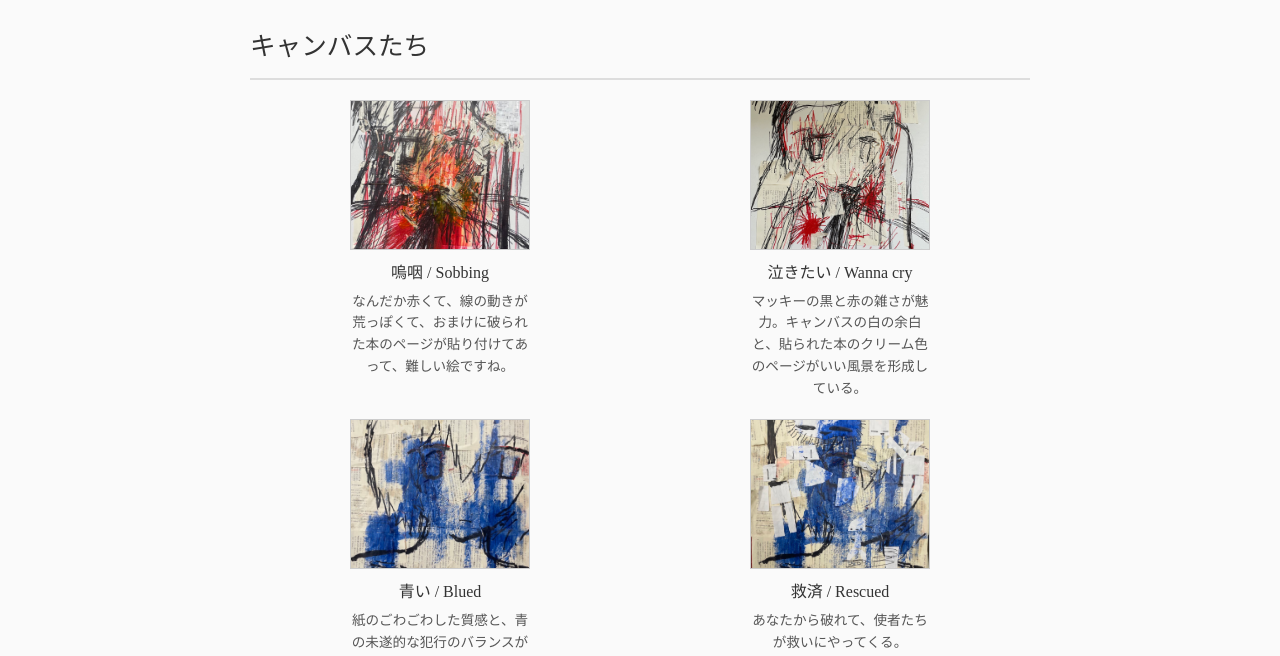
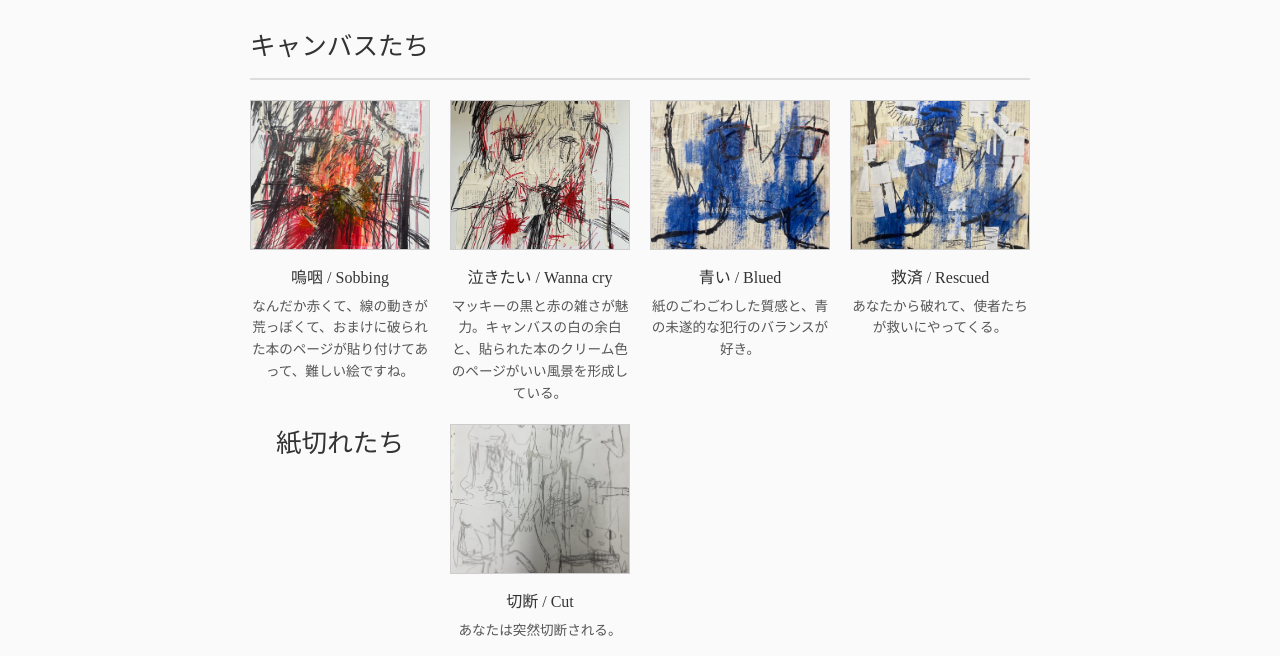
Before and after one commit to shuomatsumoto/shuomatsumoto, a plain HTML site: page works.html in a window 1280 px wide. Shown: the part 69-725 px from the top of the page. Drawn offline with Linux system fonts and the light colour scheme.

Commit message:
Update style.css

```diff
--- a/style.css
+++ b/style.css
@@ -95,27 +95,28 @@ section h3 {
   margin-bottom: 5px;
 }
 
-/* 作品リスト（worksページ）の統一 */
-/* 作品リストを横2列に固定 */
+/* 作品リスト */
 .works-list {
   display: grid;
-  grid-template-columns: repeat(2, 1fr); /* 横2列 */
+  grid-template-columns: repeat(auto-fit, minmax(180px, 1fr));
   gap: 20px;
-  justify-items: center;
+  justify-items: center; /* セルを中央揃え */
 }
 
-/* 作品アイテム */
 .work-item {
+  width: 100%;
+  max-width: 180px;     /* ボックスの最大幅 */
   text-align: center;
-  width: 100%;
-  max-width: 180px;      /* 画像・テキスト全体の最大幅を小さく */
+  display: flex;
+  flex-direction: column;
+  align-items: center;
 }
 
 .work-item img,
 .work-item video {
-  width: 100%;           /* 親要素に合わせる */
-  height: 150px;         /* 高さを小さく */
-  object-fit: cover;     /* 縦横比を保って枠いっぱいに */
+  width: 100%;          /* ボックスに合わせる */
+  height: 150px;
+  object-fit: cover;
   display: block;
   border: 1px solid #ccc;
   margin-bottom: 10px;
@@ -125,14 +126,16 @@ section h3 {
   font-size: 1rem;
   font-weight: normal;
   margin: 5px 0;
+  width: 100%;          /* 画像と同じ横幅 */
 }
 
 .work-item p {
   font-size: 0.85rem;
   color: #555;
+  width: 100%;          /* 画像と同じ横幅 */
 }
 
-/* スマホ対応（480px以下は1列に） */
+/* スマホ対応 */
 @media (max-width: 480px) {
   .works-list {
     grid-template-columns: 1fr; /* 1列に折り返す */
```
